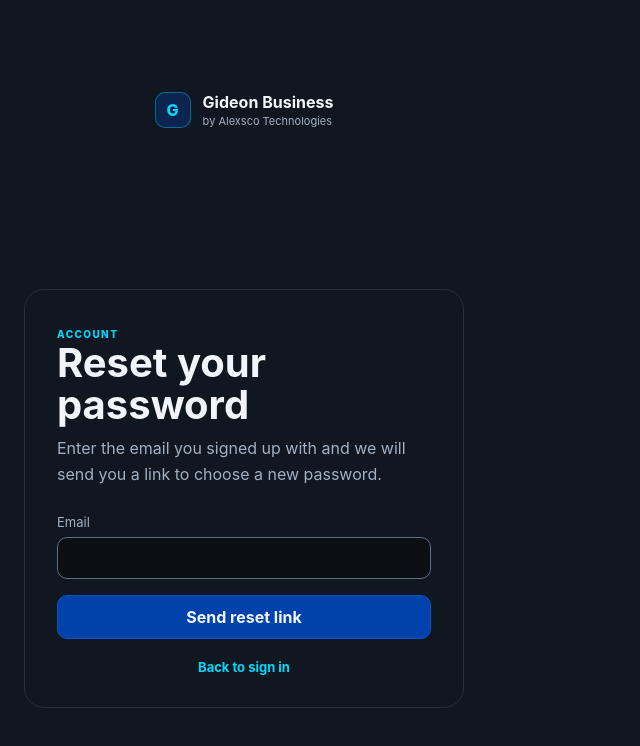
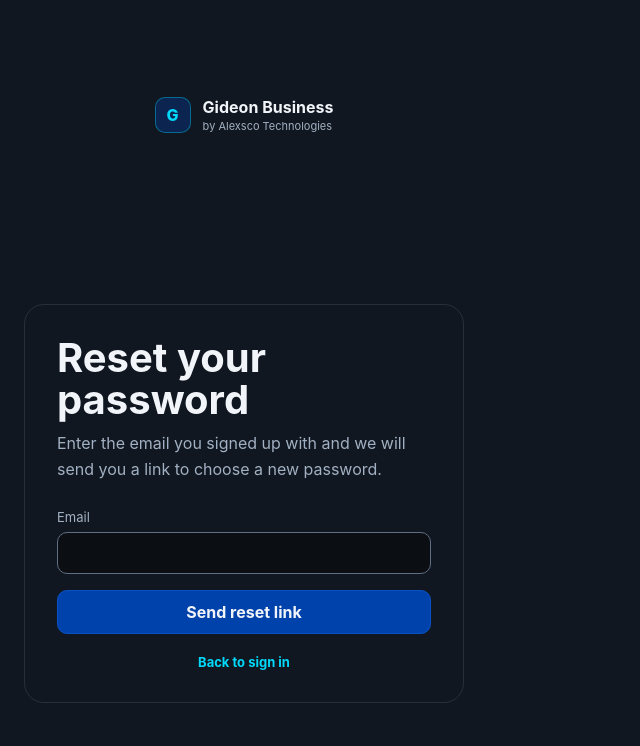
Before and after one commit to Alexsco-Official/gideon-business, a React (Vite) app: page /forgot-password in a window 1280 px wide. Shown: the top 746 px of the page, without its empty margins (0-640 px from the left). Built offline with nearby package versions, Linux system fonts and the light colour scheme; no server answers.

Commit message:
Remove ACCOUNT label from PasswordPages component

```diff
--- a/src/features/auth/PasswordPages.tsx
+++ b/src/features/auth/PasswordPages.tsx
@@ -30,8 +30,6 @@ function AuthShell({
       </div>
 
       <section className="auth-card">
-        <span className="eyebrow">ACCOUNT</span>
-
         <h1>{title}</h1>
 
         <p className="muted">{intro}</p>
```
